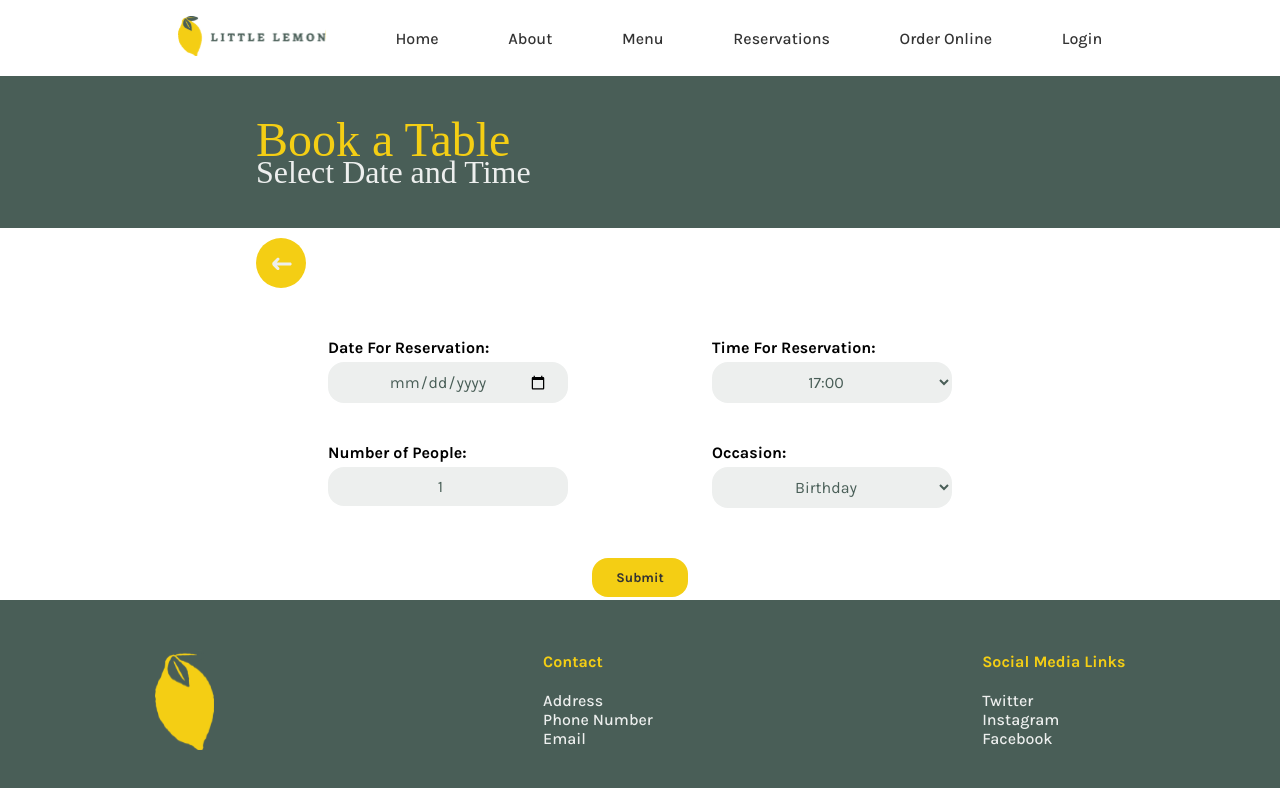
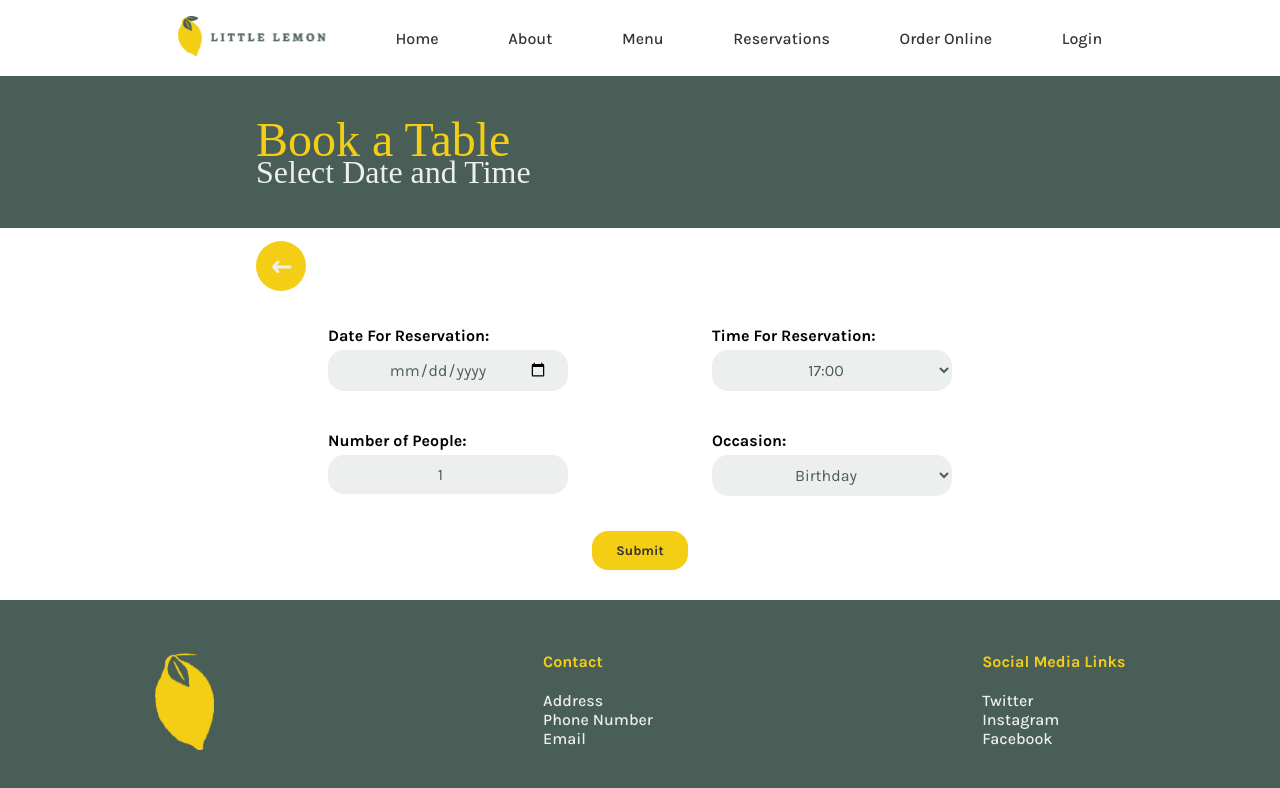
Before and after one commit to alexisbl14/little-lemon-website, a React (Create React App) app in the folder little-lemon/: page /reservations in a window 1280 px wide. Shown: the top 788 px of the page. Built offline with nearby package versions, Linux system fonts and the light colour scheme; a web font is replaced by a local one.

Commit message:
adjusted styling for booking page

```diff
--- a/little-lemon/src/App.css
+++ b/little-lemon/src/App.css
@@ -338,6 +338,12 @@ label {
   margin-bottom: 20px;
 }
 
+.booking-area{
+  display: flex;
+  flex-direction: column;
+  height: 100%;
+}
+
 .heading {
   display: flex;
   flex-direction: column;
@@ -347,16 +353,12 @@ label {
 }
 
 .back-button {
-  margin-left: 20%;
-  margin-top: 10px;
   width: 50px;
 }
 
 .form-entries {
   display: grid;
   grid-template-columns: 1fr 1fr;
-  margin-left: 20%;
-  margin-right: 20%;
   row-gap: 40px;
 }
 
@@ -369,8 +371,12 @@ label {
 
 .form {
   display: flex;
+  flex: 1;
   flex-direction: column;
-  gap: 50px;
+  margin-left: 20%;
+  margin-right: 20%;
+  gap: 10px;
+  justify-content: space-around;
 }
 
 .form > button {
```
